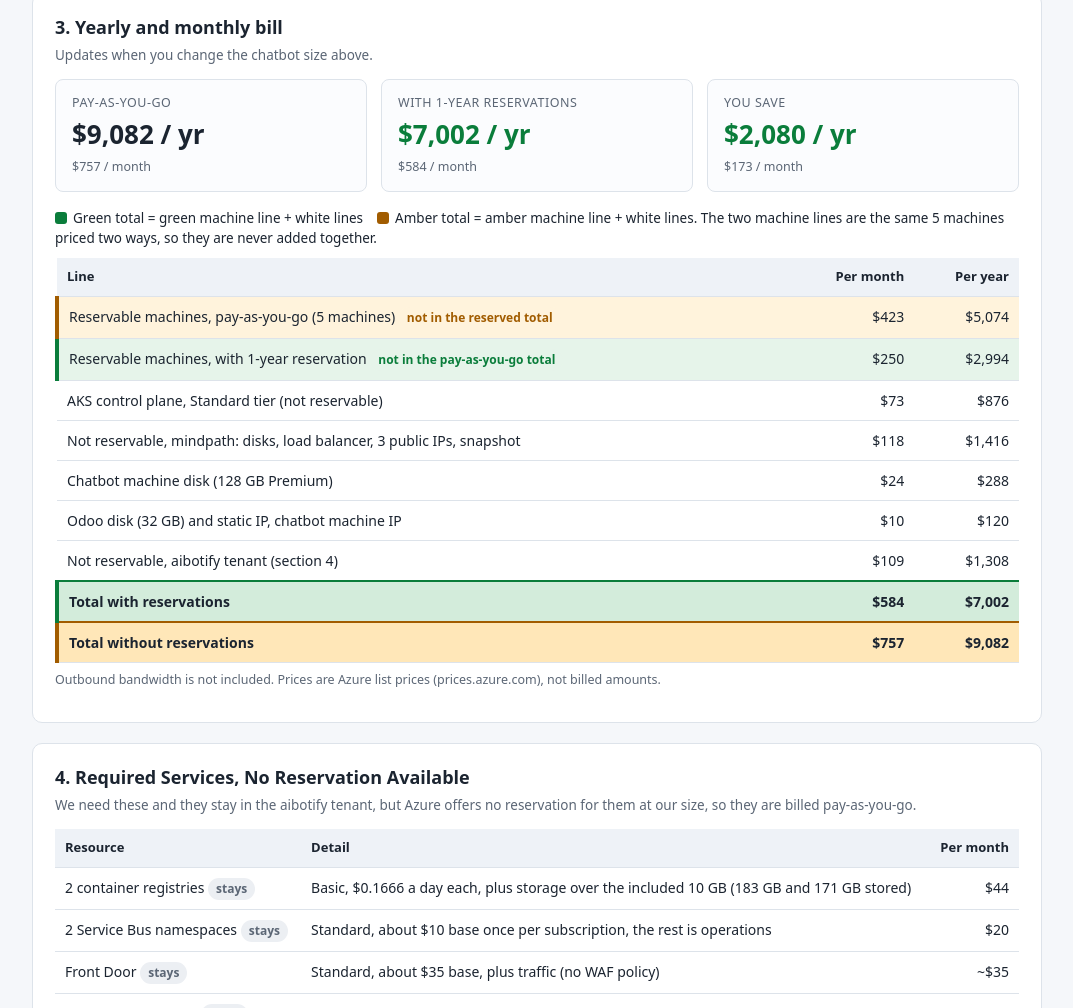
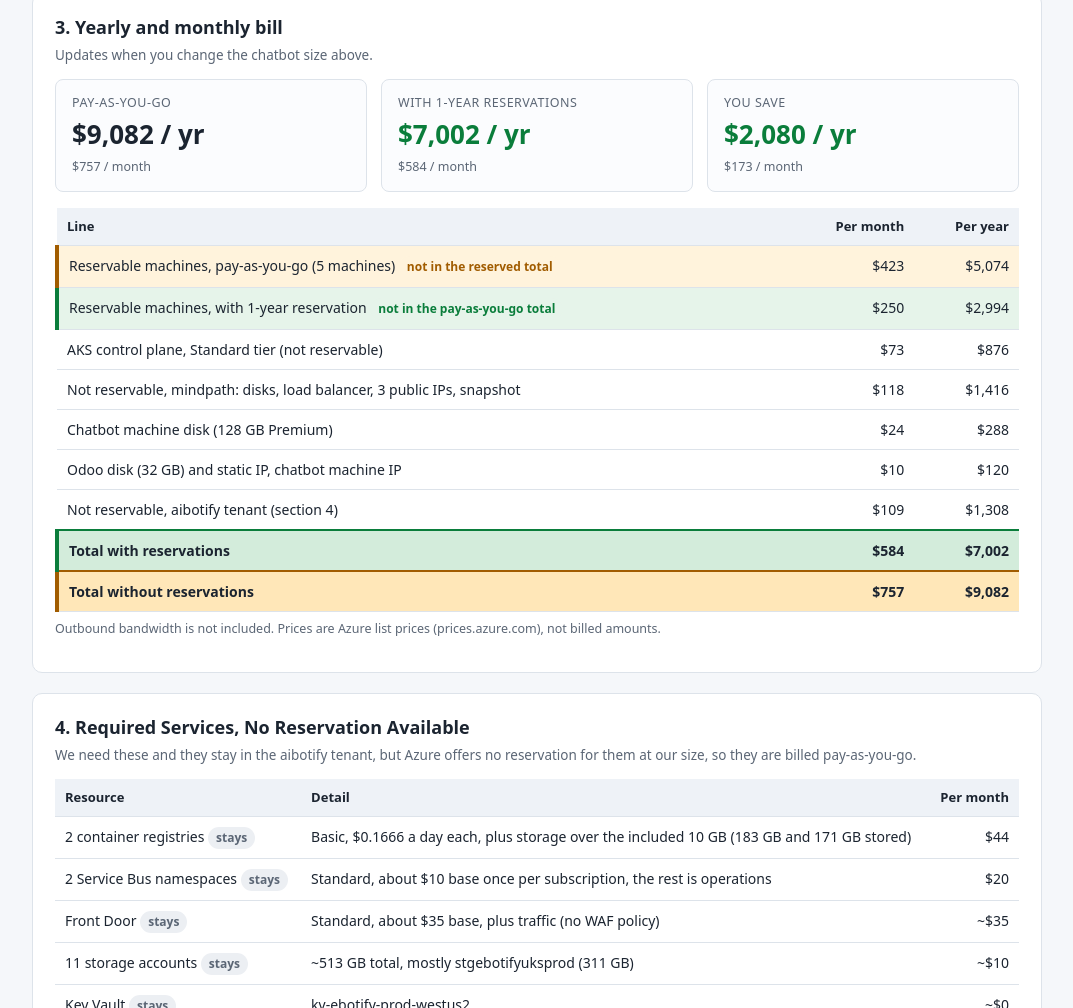
Before and after one commit to alokdeveloperai/ebotify-azure-docs, a plain HTML site: page index.html in a window 1280 px wide. Shown: the part 793-1801 px from the top of the page, without its empty margins (103-1176 px from the left). Drawn offline with Linux system fonts and the light colour scheme.

```diff
--- a/index.html
+++ b/index.html
@@ -40,10 +40,6 @@
   tr.payg td:first-child { border-left:4px solid var(--warn); }
   tr.total.ri td { background:#d3ecdb; border-top:2px solid var(--good); }
   tr.total.payg td { background:#ffe7b8; border-top:2px solid var(--warn); }
-  .key { font-size:13.5px; margin:16px 0 0; }
-  .key b { display:inline-block; width:12px; height:12px; border-radius:3px; margin:0 6px 0 0; vertical-align:-1px; }
-  .key b.g { background:var(--good); }
-  .key b.w { background:var(--warn); margin-left:14px; }
 </style>
 </head>
 <body>
@@ -99,8 +95,7 @@
     <div class="kpi"><div class="l">With 1-year reservations</div><div class="v g" id="kRiY">&ndash;</div><small id="kRiM"></small></div>
     <div class="kpi"><div class="l">You save</div><div class="v g" id="kSaveY">&ndash;</div><small id="kSaveM"></small></div>
   </div>
-  <p class="key"><b class="g"></b>Green total = green machine line + white lines<b class="w"></b>Amber total = amber machine line + white lines. The two machine lines are the same 5 machines priced two ways, so they are never added together.</p>
-  <table style="margin-top:10px">
+  <table style="margin-top:16px">
     <thead><tr><th>Line</th><th class="n">Per month</th><th class="n">Per year</th></tr></thead>
     <tbody>
       <tr class="payg"><td>Reservable machines, pay-as-you-go (5 machines) <span class="tag opt">not in the reserved total</span></td><td class="n" id="tPaygM"></td><td class="n" id="tPaygY"></td></tr>
```
